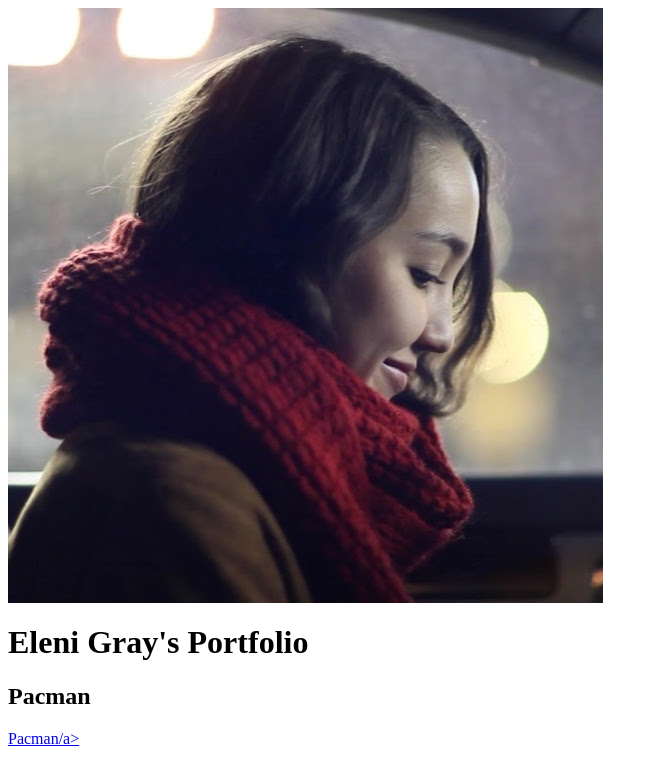
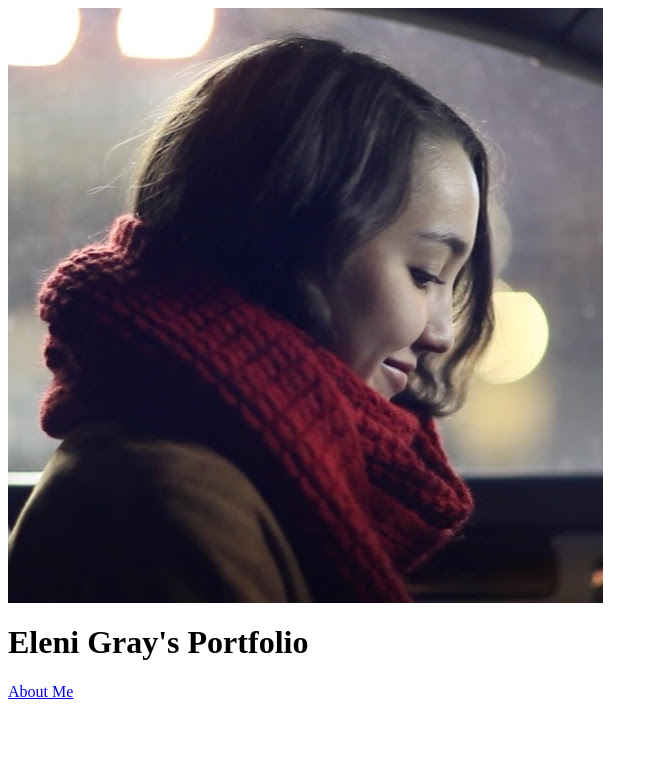
Before and after one commit to elenigray/elenigray.github.io, a plain HTML site: page index.html in a window 1280 px wide. Shown: the whole page, without its empty margins (0-658 px from the left). Drawn offline with Linux system fonts and the light colour scheme.

Commit message:
Update index.html

```diff
--- a/index.html
+++ b/index.html
@@ -1,7 +1,4 @@
 <img src="elenigrayprofile.jpg" alt="Eleni Gray Bio Pic">
 <h1> Eleni Gray's Portfolio</h1>
 
-<h2>Pacman</h2>
-      <p>
-          <a href="/pacman.html">Pacman/a>
-      </p>
+<a href="pacman.html" title="Pacman">About Me</a>
```
